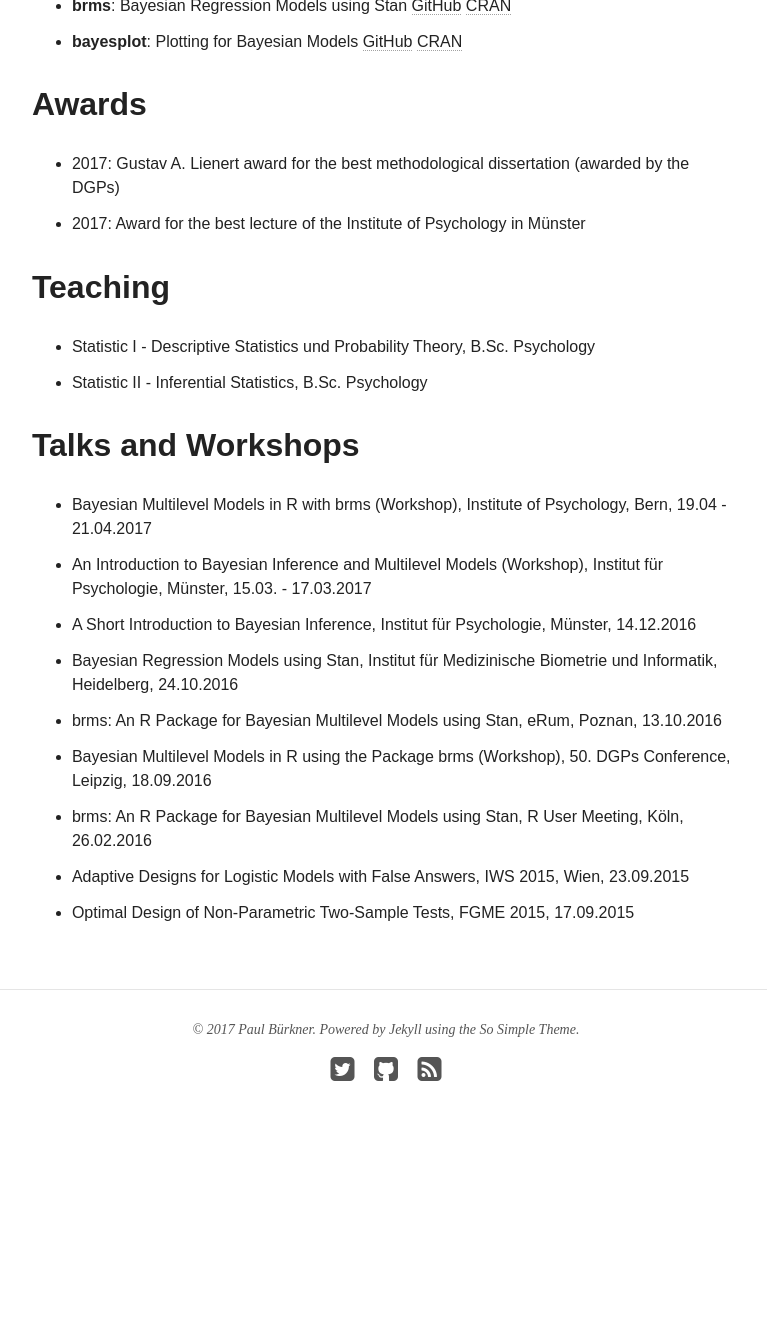
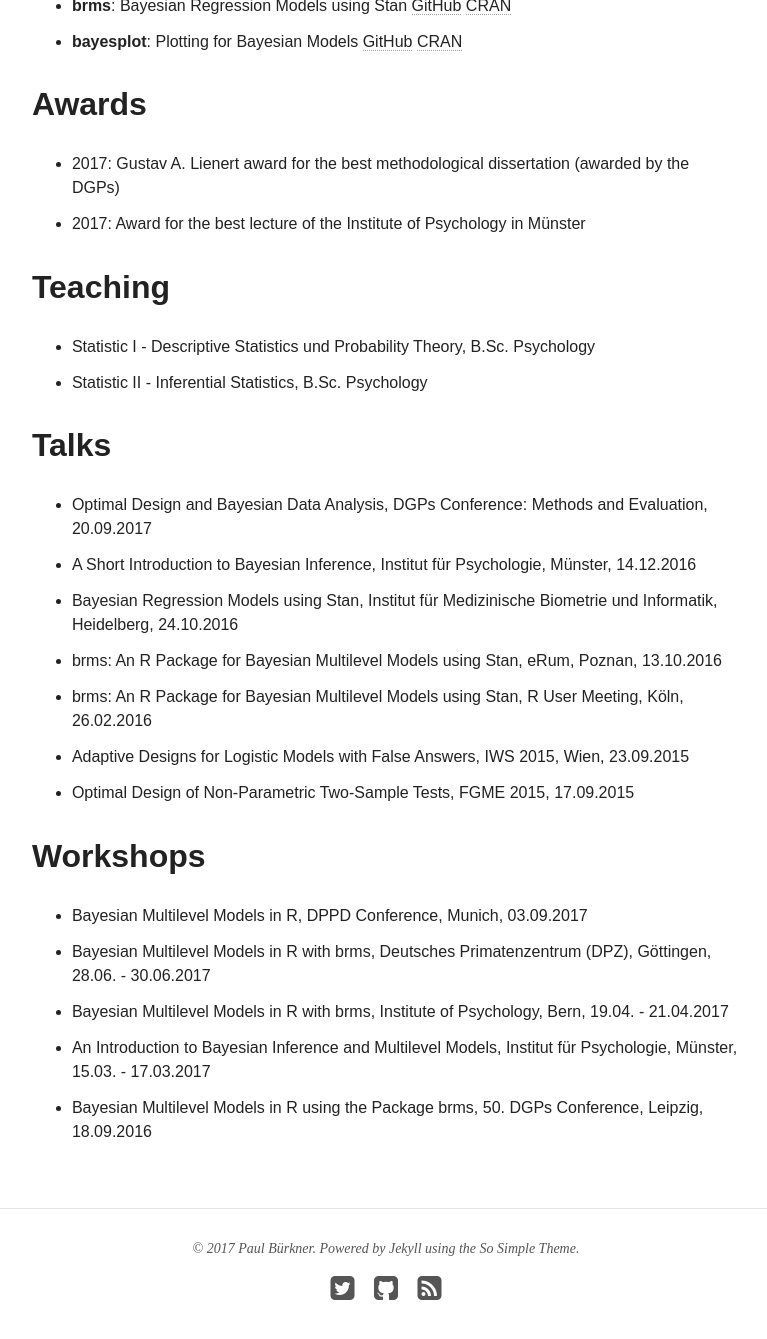
Before and after one commit to paul-buerkner/paul-buerkner.github.io, a Jekyll site: the page built from about/index.md, in a window 1280 px wide and 1400 px high, scrolled down 963 px. Shown: the top 1339 px of the window, without its empty margins (254-1021 px from the left). Built offline with Jekyll 4.4.1, drawn with Linux system fonts in a browser that asks for light colours; nearby versions of some CDN libraries; before the commit the page ends 2144 px from its top, so only the background shows below that.

Commit message:
about: update talks and workshops

```diff
--- a/about/index.md
+++ b/about/index.md
@@ -34,14 +34,20 @@ See [here](../publications) for an overview of my scientific publications.
 * Statistic I - Descriptive Statistics und Probability Theory, B.Sc. Psychology
 * Statistic II - Inferential Statistics, B.Sc. Psychology
 
-## Talks and Workshops
+## Talks
 
-* Bayesian Multilevel Models in R with brms (Workshop), Institute of Psychology, Bern, 19.04 - 21.04.2017
-* An Introduction to Bayesian Inference and Multilevel Models (Workshop), Institut für Psychologie, Münster, 15.03. - 17.03.2017
+* Optimal Design and Bayesian Data Analysis, DGPs Conference: Methods and Evaluation, 20.09.2017
 * A Short Introduction to Bayesian Inference, Institut für Psychologie, Münster, 14.12.2016
 * Bayesian Regression Models using Stan, Institut für Medizinische Biometrie und Informatik, Heidelberg, 24.10.2016
 * brms: An R Package for Bayesian Multilevel Models using Stan, eRum, Poznan, 13.10.2016
-* Bayesian Multilevel Models in R using the Package brms (Workshop), 50. DGPs Conference, Leipzig, 18.09.2016
 * brms: An R Package for Bayesian Multilevel Models using Stan, R User Meeting, Köln, 26.02.2016
 * Adaptive Designs for Logistic Models with False Answers, IWS 2015, Wien, 23.09.2015
 * Optimal Design of Non-Parametric Two-Sample Tests, FGME 2015, 17.09.2015
+
+## Workshops
+
+* Bayesian Multilevel Models in R, DPPD Conference, Munich, 03.09.2017
+* Bayesian Multilevel Models in R with brms, Deutsches Primatenzentrum (DPZ), Göttingen, 28.06. - 30.06.2017
+* Bayesian Multilevel Models in R with brms, Institute of Psychology, Bern, 19.04. - 21.04.2017
+* An Introduction to Bayesian Inference and Multilevel Models, Institut für Psychologie, Münster, 15.03. - 17.03.2017
+* Bayesian Multilevel Models in R using the Package brms, 50. DGPs Conference, Leipzig, 18.09.2016
```
